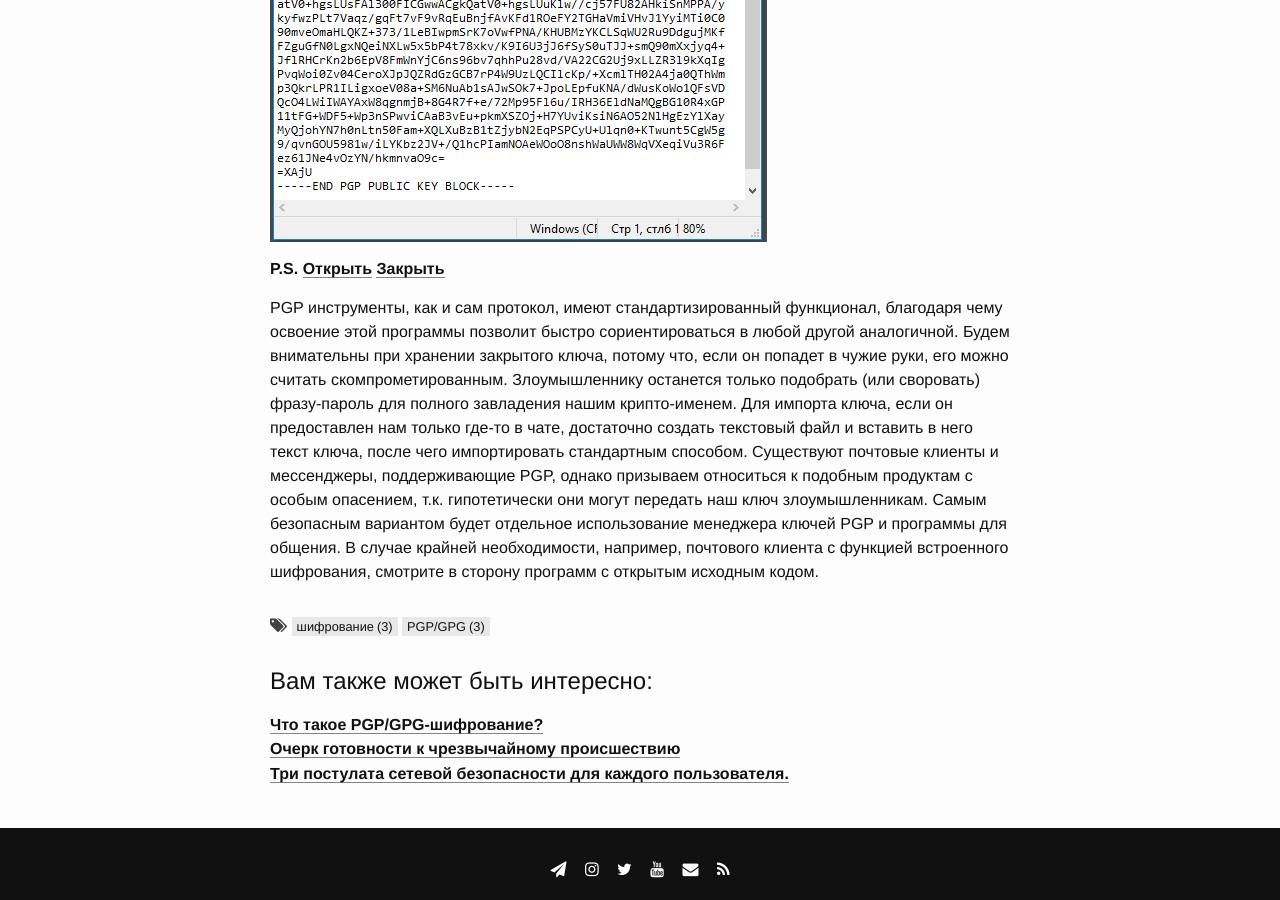
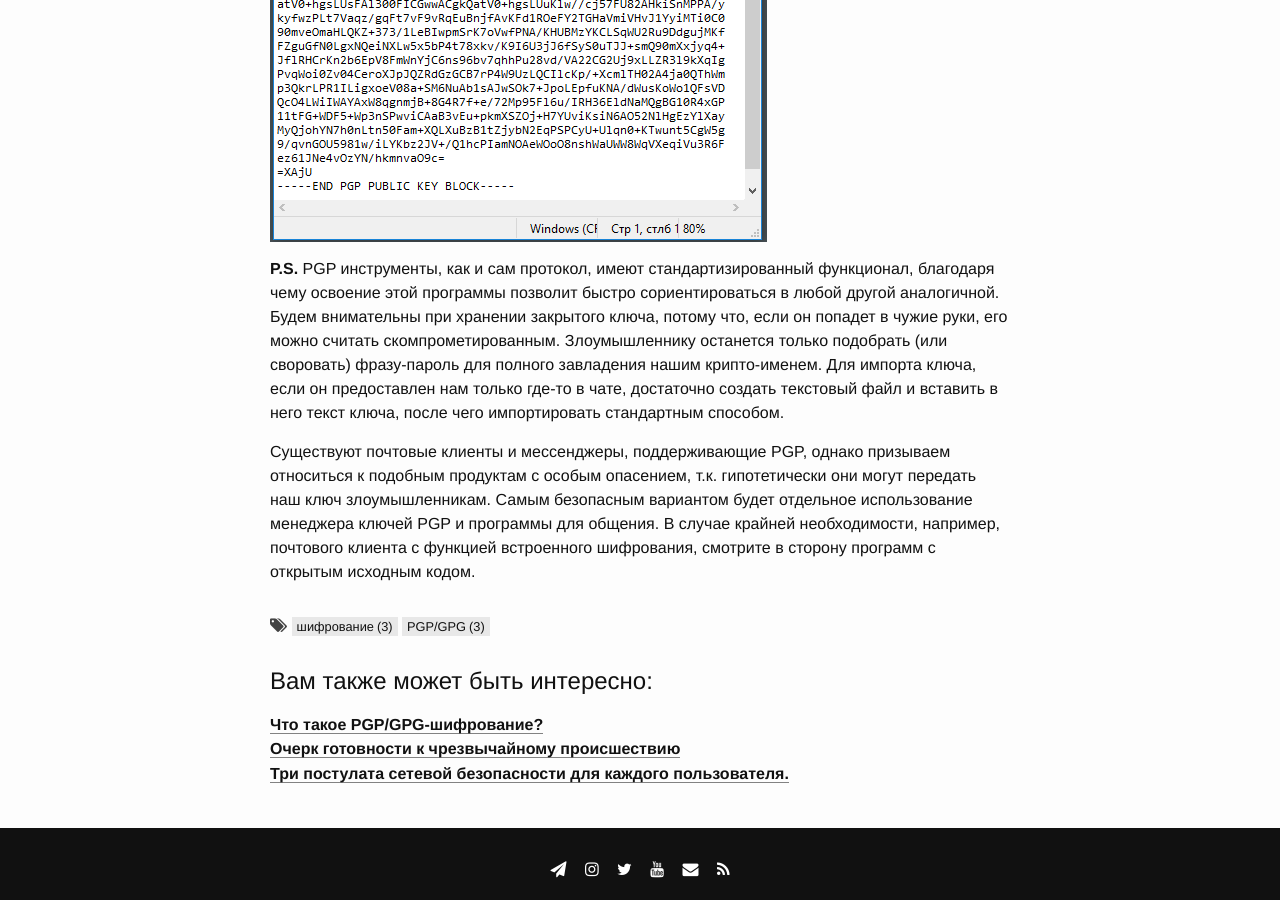
Before and after one commit to 2b7E1n6D0e5R7/2b7E1n6D0e5R7.github.io, a Jekyll site: the page built from _posts/2019-12-16-pgp-encryption-windows.md, in a window 1280 px wide and 900 px high, scrolled down 17489 px. Built offline with Jekyll 4.4.1, drawn with Linux system fonts in a browser that asks for light colours.

Commit message:
Update 2019-12-16-pgp-encryption-windows.md

```diff
--- a/_posts/2019-12-16-pgp-encryption-windows.md
+++ b/_posts/2019-12-16-pgp-encryption-windows.md
@@ -142,10 +142,7 @@ tags: шифрование PGP/GPG
 
 [![скриншот к статье](/images/posts/pgp-windows/30.png)]({{site.baseurl}}/images/posts/pgp-windows/30.png){:target="_blank"}{:class="zoom-in"}
 
-<b>P.S.</b> <a href="#spoiler-open-1" id="spoiler-open-1" class="trigger open">Открыть</a>
-<a href="#spoiler-close-1" id="spoiler-close-1" class="trigger close">Закрыть</a>
-<div class="spoiler">
+<b>P.S.</b>
 PGP инструменты, как и сам протокол, имеют стандартизированный функционал, благодаря чему освоение этой программы позволит быстро сориентироваться в любой другой аналогичной. Будем внимательны при хранении закрытого ключа, потому что, если он попадет в чужие руки, его можно считать скомпрометированным. Злоумышленнику останется только подобрать (или своровать) фразу-пароль для полного завладения нашим крипто-именем. Для импорта ключа, если он предоставлен нам только где-то в чате, достаточно создать текстовый файл и вставить в него текст ключа, после чего импортировать стандартным способом.
 
 Существуют почтовые клиенты и мессенджеры, поддерживающие PGP, однако призываем относиться к подобным продуктам с особым опасением, т.к. гипотетически они могут передать наш ключ злоумышленникам. Самым безопасным вариантом будет отдельное использование менеджера ключей PGP и программы для общения. В случае крайней необходимости, например, почтового клиента с функцией встроенного шифрования, смотрите в сторону программ с открытым исходным кодом.
-</div>
```
